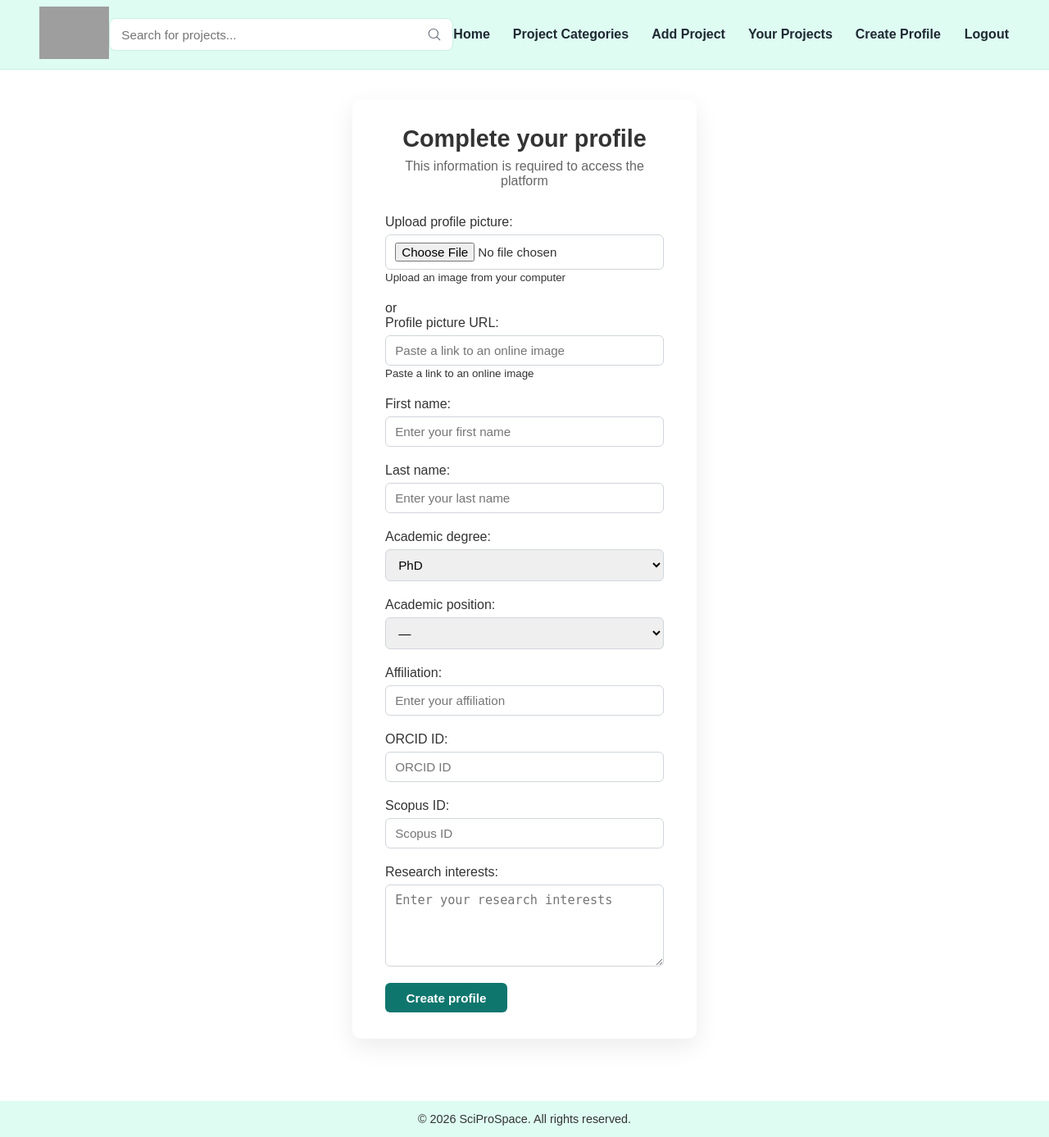
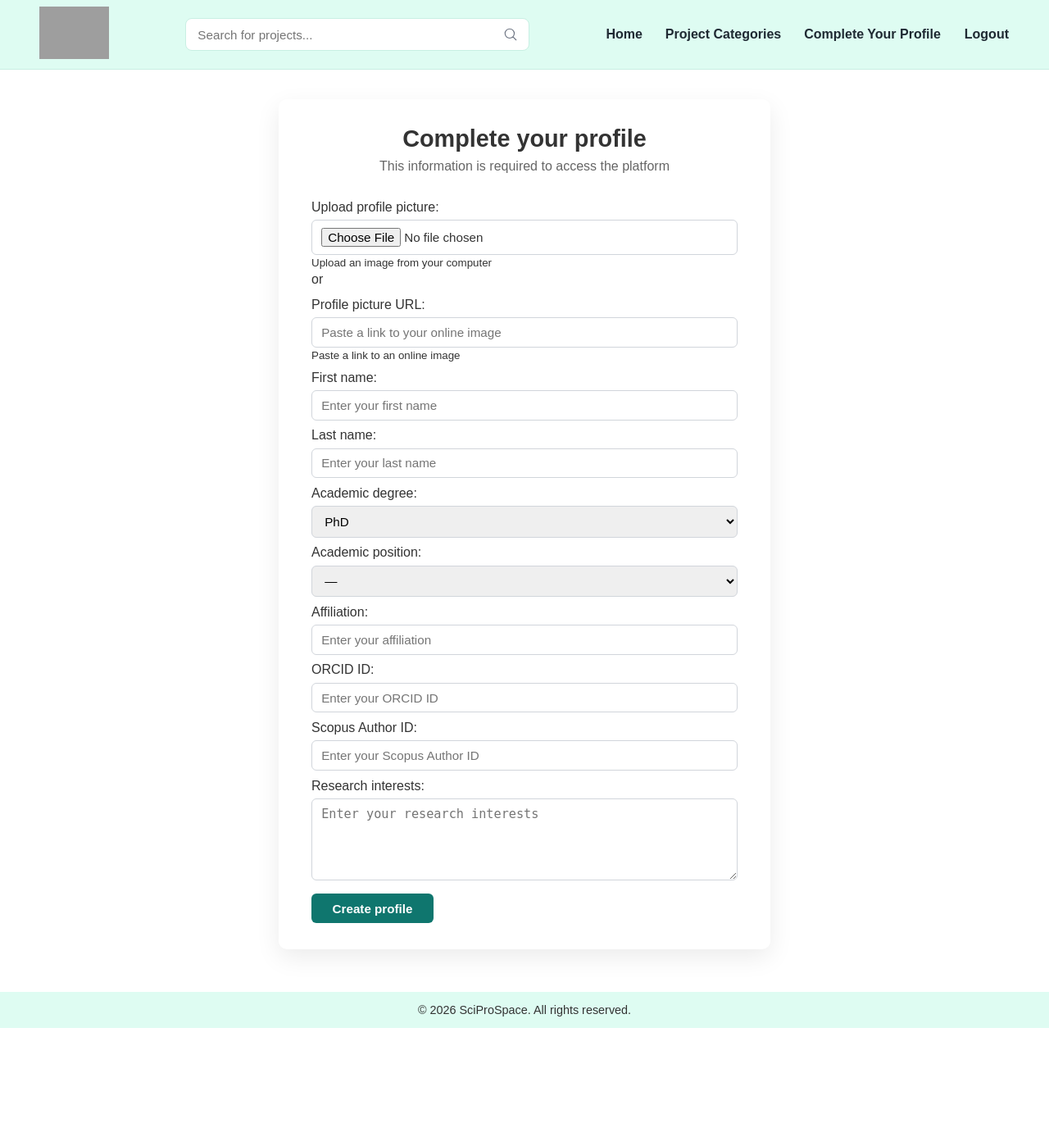
Before and after one commit to di-ton/Django-Basics-Project, a Django app: page /profile/create/ in a window 1280 px wide. Shown: the whole page at 82% size. After the commit the page ends 1254 px from the top, so only its background shows below. Run offline with Django 5.2, Linux system fonts and the light colour scheme; the visitor is signed in with stand-in values (Sample User, id 1); grey boxes are pictures that could not be loaded.

Commit message:
Update project list and profile page

```diff
--- a/accounts/forms.py
+++ b/accounts/forms.py
@@ -129,14 +129,14 @@ class ScientistProfileForm(forms.ModelForm):
 
     orcid_id = forms.CharField(
         required=False,
-        widget=forms.TextInput(attrs={"class": "form-control", "placeholder": "ORCID ID"}),
+        widget=forms.TextInput(attrs={"class": "form-control", "placeholder": "Enter your ORCID ID"}),
         label="ORCID ID:",
     )
 
     scopus_id = forms.CharField(
         required=False,
-        widget=forms.TextInput(attrs={"class": "form-control", "placeholder": "Scopus ID"}),
-        label="Scopus ID:",
+        widget=forms.TextInput(attrs={"class": "form-control", "placeholder": "Enter your Scopus Author ID"}),
+        label="Scopus Author ID:",
     )
 
 
@@ -164,7 +164,7 @@ class ScientistProfileForm(forms.ModelForm):
         label="Profile picture URL:",
         widget=forms.URLInput(attrs={
             "class": "form-control",
-            "placeholder": "Paste a link to an online image",
+            "placeholder": "Paste a link to your online image",
         }),
     )
 
@@ -175,14 +175,14 @@ class ScientistProfileForm(forms.ModelForm):
         orcid = cleaned_data.get("orcid_id")
         scopus = cleaned_data.get("scopus_id")
         if not orcid and not scopus:
-            raise forms.ValidationError("Please provide at least one of ORCID ID or Scopus ID.")
+            raise forms.ValidationError("Please provide at least one of ORCID ID or Scopus Author ID.")
 
         uploaded = cleaned_data.get("profile_picture")
         url = cleaned_data.get("profile_picture_url")
 
         if uploaded and url:
             raise forms.ValidationError(
-                "Please choose either an uploaded picture OR a URL, not both."
+                "Please choose either an uploaded picture or a URL, not both."
             )
 
         return cleaned_data
--- a/accounts/views.py
+++ b/accounts/views.py
@@ -9,7 +9,7 @@ from accounts.forms import ScientistProfileForm, CustomAuthenticationForm
 from accounts.mixins import ProfileRequiredMixin
 from accounts.models import ScientistProfile
 from accounts.forms import UserRegisterForm, ScientistProfileUpdateForm
-
+from projects.models import Project
 
 User = get_user_model()
 
@@ -60,6 +60,18 @@ class PublicProfileDetailView(DetailView):
             slug=self.kwargs["slug"],
         )
 
+    def get_context_data(self, **kwargs):
+        context = super().get_context_data(**kwargs)
+
+        scientist = self.object
+
+        projects = Project.objects.filter(
+            memberships__scientist=scientist
+        ).distinct()
+
+        context["projects"] = projects
+
+        return context
 
 
 class ProfileDetailsView(LoginRequiredMixin, ProfileRequiredMixin, DetailView):
--- a/projects/models.py
+++ b/projects/models.py
@@ -77,6 +77,7 @@ class Project(TimeStampedModel):
         related_name="created_projects"
     )
 
+
     def can_manage(self, user):
         if not user.is_authenticated:
             return False
@@ -148,6 +149,8 @@ class ProjectMembership(models.Model):
         max_length=20,
         choices=ROLE_CHOICES
     )
+
+
 
     class Meta:
         constraints = [
--- a/static/css/auth.css
+++ b/static/css/auth.css
@@ -7,12 +7,12 @@
 
 .auth-card {
     width: 100%;
-    max-width: 420px;
+    max-width: 600px;
     background-color: #ffffff;
     border-radius: 10px;
     padding: 2rem 2.5rem;
     box-shadow: 0 10px 30px rgba(0, 0, 0, 0.08);
-    margin-bottom: 2.5rem;
+    margin-bottom: 1rem;
 }
 
 
@@ -30,13 +30,13 @@
 
 /* FORM */
 .auth-form .form-group {
-    margin-bottom: 1.25rem;
+    margin-bottom: 0.2rem;
 }
 
 .auth-form label {
     display: block;
     margin-bottom: 0.4rem;
-    font-weight: 500;
+    font-weight: 600;
 }
 
 .auth-form input,
@@ -62,28 +62,10 @@
 }
 
 
-/*.btn-primary {*/
-/*    width: 100%;*/
-/*    padding: 0.75rem;*/
-/*    border: none;*/
-/*    border-radius: 6px;*/
-/*    background-color: #13ab9f;*/
-/*    color: #ffffff;*/
-/*    font-size: 1rem;*/
-/*    font-weight: 600;*/
-/*    cursor: pointer;*/
-/*    margin-top: 1rem;*/
-/*    transition: background-color 0.2s ease;*/
-/*}*/
-
-/*.btn-primary:hover {*/
-/*    background-color: #168076;*/
-/*}*/
-
 /* FOOTER */
 .auth-footer {
     text-align: center;
-    margin-top: 1.5rem;
+    margin-top: 1rem;
     font-size: 0.95rem;
 }
 
@@ -96,3 +78,17 @@
 .auth-footer a:hover {
     text-decoration: underline;
 }
+
+.auth-form .errorlist,
+.auth-form .errorlist li {
+    color: #d93025;
+    list-style: none;
+    padding: 0;
+    margin-top: 6px;
+    font-size: 0.9rem;
+}
+
+
+.auth-form .btn-primary {
+    margin-top: 0.8rem;
+}
--- a/static/css/profile.css
+++ b/static/css/profile.css
@@ -96,6 +96,11 @@
     display: block;
     font-weight: 500;
     margin-bottom: 0.4rem;
+    margin-top: 0.6rem;
+}
+
+.form-separator {
+    padding-bottom: 0.2rem;
 }
 
 .form-group input,
--- a/static/css/project.css
+++ b/static/css/project.css
@@ -19,7 +19,7 @@
 .project-card h2 {
     padding-top: 0.2rem;
     padding-bottom: 1rem;
-    padding-left: 2.9rem;
+    padding-left: 2rem;
     color: #0f3d2e;
 }
 
@@ -41,8 +41,14 @@
 
 
 .project-meta {
-    color: #555;
-    font-size: 0.95rem;
+  margin-top: 0.6rem;
+  color: #555;
+  font-size: 0.95rem;
+}
+
+.project-role {
+  margin-top: 0.3rem;
+  color: #065f46;
 }
 
 
@@ -234,8 +240,6 @@
   font-weight: 600;
   text-decoration: none;
 }
-
-
 
 .member-card {
     display: flex;
@@ -520,12 +524,12 @@
     text-decoration: none;
 }
 
-.project-card {
+.project-list .project-card {
   width: 100%;
   max-width: 900px;
   background: #ffffff;
   border-radius: 12px;
-  padding: 1.6rem;
+  padding: 1.6rem 1.6rem 1.8rem;
   box-shadow: 0 6px 18px rgba(0, 0, 0, 0.06);
   transition: transform 0.15s ease, box-shadow 0.15s ease;
 }
--- a/templates/common/nav.html
+++ b/templates/common/nav.html
@@ -6,10 +6,10 @@
     <li><a href="{% url 'category-list' %}">Project Categories</a></li>
 
     {% if request.user.is_authenticated %}
+      {% if request.user.scientist_profile %}
       <li><a href="{% url 'project-create' %}">Add Project</a></li>
       <li><a href="{% url 'project-list' %}">Your Projects</a></li>
 
-      {% if request.user.scientist_profile %}
       <li>
         <a href="{% url 'profile-details' %}">
             {% if request.user.scientist_profile.profile_picture %}
@@ -24,10 +24,10 @@
             {% endif %}
         </a>
       </li>
+
       {% else %}
-        <li><a href="{% url 'profile-create' %}">Create Profile</a></li>
+        <li><a href="{% url 'profile-create' %}">Complete Your Profile</a></li>
       {% endif %}
-
       <form method="post" action="{% url 'logout' %}">
         {% csrf_token %}
         <button type="submit" class="btn-link">Logout</button>
--- a/templates/projects/project-by-category.html
+++ b/templates/projects/project-by-category.html
@@ -12,6 +12,9 @@
                 <a href="{% url 'project-overview' project.slug %}">
                     {{ project.title }}
                 </a>
+                <div class="project-meta">
+                    {{ project.project_number }}
+                </div>
             </li>
           {% endfor %}
         </ul>
```
Also changed, not shown: other parts of static/css/profile.css (+35 -13 lines), projects/views.py (+19 -4 lines), templates/accounts/profile-public.html (+19 -1 lines), templates/projects/project-list.html (+9 -7 lines), README.md. Lines whose indentation alone changed are shown as unchanged.
